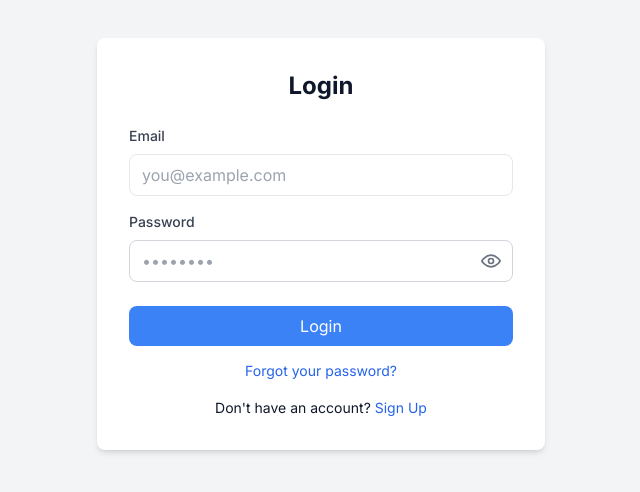
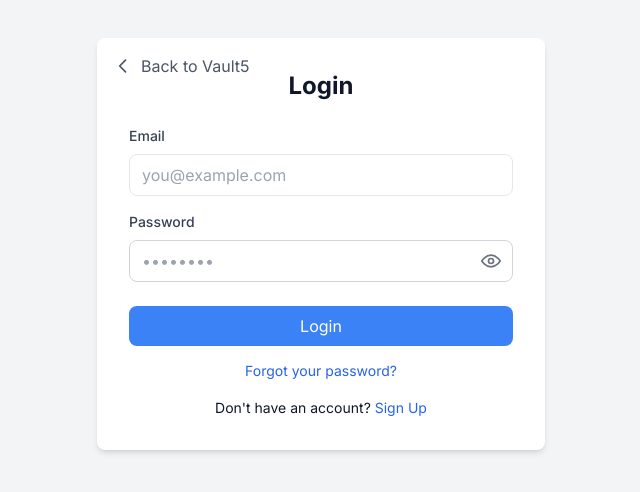
Before and after one commit to vault5-finance/vault5, a React (Create React App) app in the folder vault5/frontend/: page /login in a window 1280 px wide. Shown: the part 156-648 px from the top of the page, without its empty margins (319-959 px from the left). Built offline with nearby package versions, Linux system fonts and the light colour scheme; no server answers.

Commit message:
Add back-to-home navigation: Login and SignupChoice pages now have 'Back to Vault5' buttons

```diff
--- a/vault5/frontend/src/pages/Login.js
+++ b/vault5/frontend/src/pages/Login.js
@@ -90,7 +90,18 @@
 
   return (
     <div className="p-8 min-h-screen bg-gray-100 flex items-center justify-center">
-      <div className="bg-white p-8 rounded-lg shadow-md w-full max-w-md">
+      <div className="bg-white p-8 rounded-lg shadow-md w-full max-w-md relative">
+        {/* Back to Home Button */}
+        <button
+          onClick={() => navigate('/')}
+          className="absolute top-4 left-4 flex items-center text-gray-600 hover:text-gray-800 transition-colors"
+        >
+          <svg className="w-5 h-5 mr-2" fill="none" stroke="currentColor" viewBox="0 0 24 24">
+            <path strokeLinecap="round" strokeLinejoin="round" strokeWidth={2} d="M15 19l-7-7 7-7" />
+          </svg>
+          Back to Vault5
+        </button>
+
         <h2 className="text-2xl font-bold mb-6 text-center">Login</h2>
         <form onSubmit={handleSubmit}>
           <div className="mb-4">
--- a/vault5/frontend/src/pages/SignupChoice.js
+++ b/vault5/frontend/src/pages/SignupChoice.js
@@ -20,7 +20,18 @@
 
   return (
     <div className="min-h-screen bg-gradient-to-br from-blue-600 to-indigo-800 flex items-center justify-center p-4">
-      <div className="max-w-md w-full bg-white rounded-2xl shadow-2xl p-8">
+      <div className="max-w-md w-full bg-white rounded-2xl shadow-2xl p-8 relative">
+        {/* Back to Home Button */}
+        <button
+          onClick={() => navigate('/')}
+          className="absolute top-4 left-4 flex items-center text-gray-600 hover:text-gray-800 transition-colors z-10"
+        >
+          <svg className="w-5 h-5 mr-2" fill="none" stroke="currentColor" viewBox="0 0 24 24">
+            <path strokeLinecap="round" strokeLinejoin="round" strokeWidth={2} d="M15 19l-7-7 7-7" />
+          </svg>
+          Back to Vault5
+        </button>
+
         {/* Header */}
         <div className="text-center mb-8">
           <div className="w-16 h-16 bg-blue-100 rounded-full flex items-center justify-center mx-auto mb-4">
```
